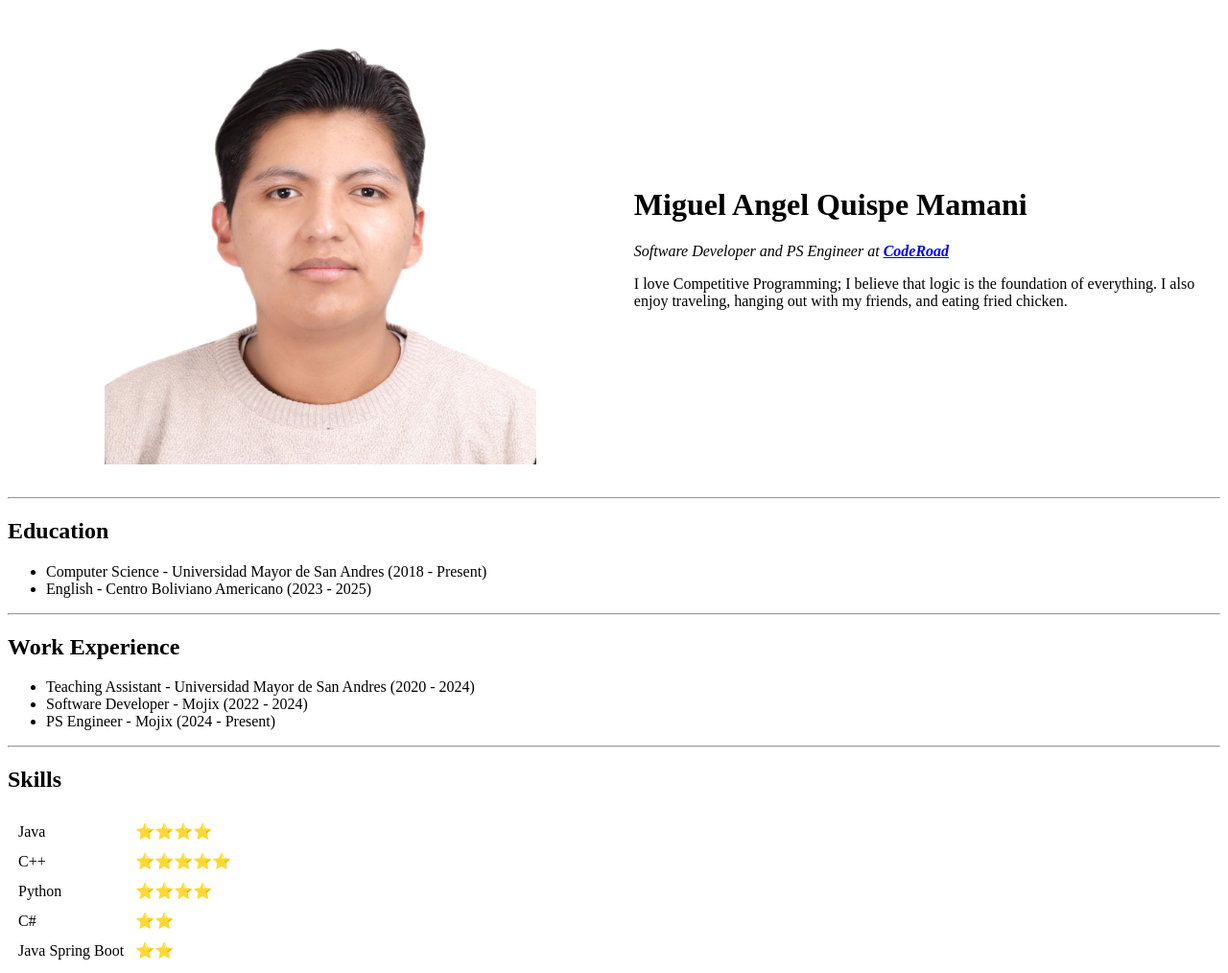
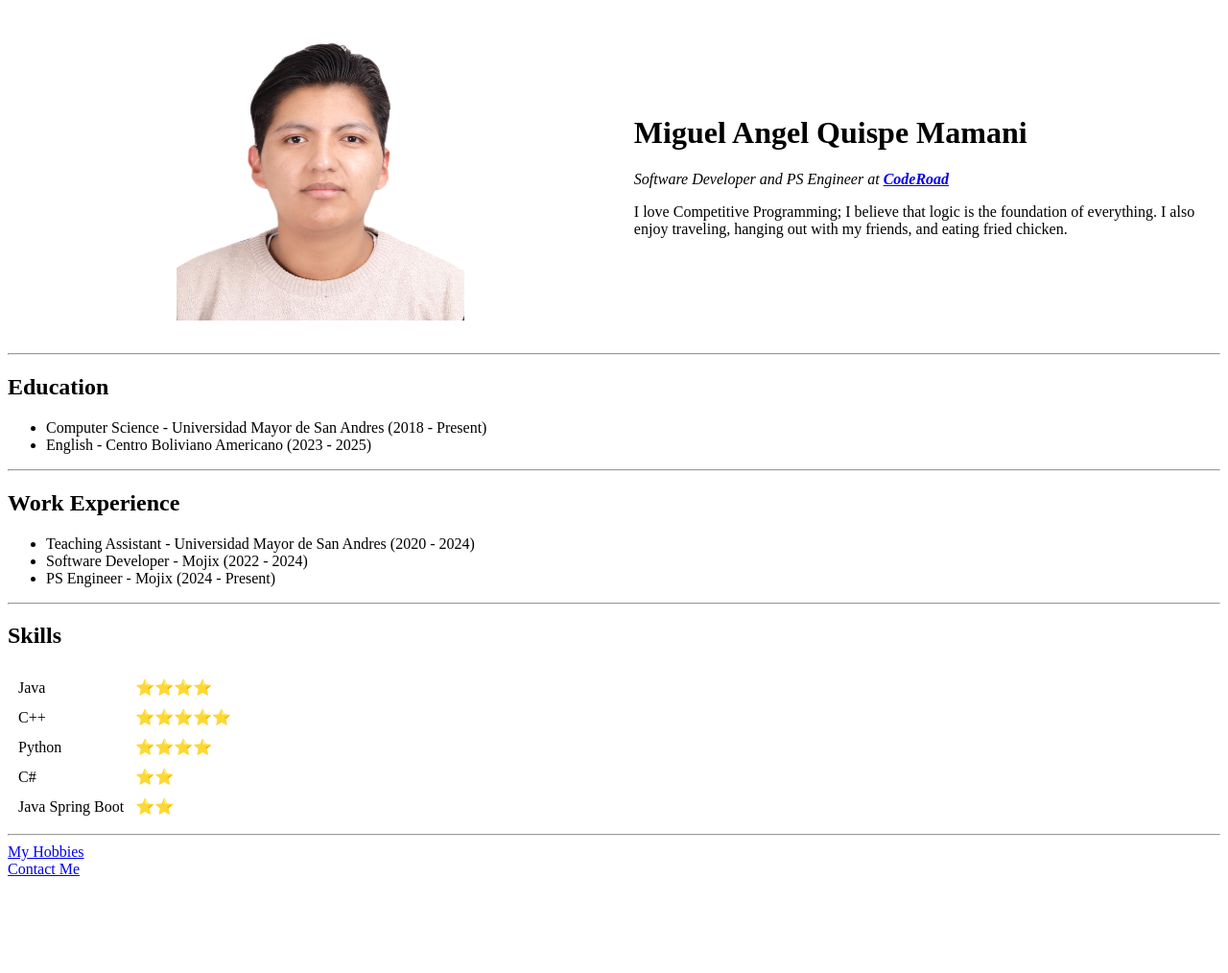
Before and after one commit to MiguelAngelQ/CV, a plain HTML site: page index.html in a window 1280 px wide. Shown: the top 1014 px of the page at 96% size. After the commit the page ends 923 px from the top, so only its background shows below. Drawn offline with Linux system fonts and the light colour scheme.

Commit message:
Update index.html

```diff
--- a/index.html
+++ b/index.html
@@ -9,7 +9,7 @@
                 <tr>
                     <td>
                         <center>
-                            <img src="assets/images/fotografia_cuadrada.jpg" alt="Miguel Angel Quispe Mamani Profile Picture" style="width: 75%;">
+                            <img src="assets/images/fotografia_cuadrada.jpg" alt="Miguel Angel Quispe Mamani Profile Picture" style="width: 50%;">
                         </center>
                     </td>
                     <td>
```
